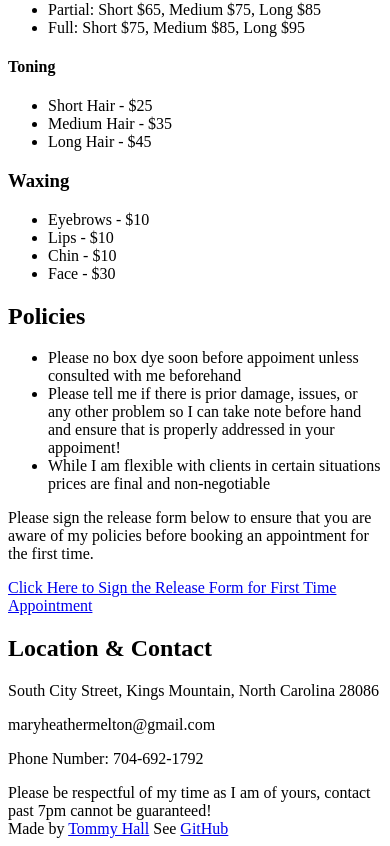
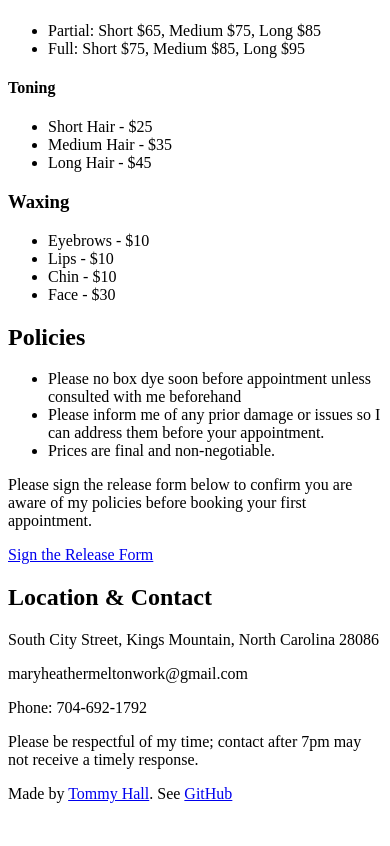
Before and after one commit to TeejMcSteez/salonsWebsite, a SvelteKit app: page / in a window 390 px wide. Shown: the part 815-1661 px from the top of the page. After the commit the page ends 1634 px from the top, so only its background shows below. Built offline with nearby package versions, Linux system fonts and the light colour scheme.

Commit message:
Major update for front end added mobile compatibility as well as adjusted the layout for ease of reading

```diff
--- a/src/routes/+page.svelte
+++ b/src/routes/+page.svelte
@@ -1,35 +1,71 @@
-<div class="dark:bg-slate-900 overflow-auto">
-    <div class=" bg-gradient-to-r from-neutral-800 to-pink-600 text-white container mx-auto px-6 py-6 flex items-center justify-between max-w-screen">
-        <h1 class="text-4xl font-extrabold tracking-tight">Heathers Website</h1>
-        <nav class="opacity-0 space-x-4 lg:opacity-100">
-            <a href="#policies" class="m-4 hover:text-pink-300 hover:bg-pink-400 transition-colors text-xl bg-slate-600 p-3 rounded-xl">Policies</a>
-            <a href="#location/contact" class="m-4 hover:text-pink-300 hover:bg-pink-400 transition-colors text-xl bg-slate-600 p-3 rounded-xl">Contact</a>
+<script>
+    let showMenu = false;
+
+    function toggleNavBar() {
+      showMenu = !showMenu;
+    }
+  </script>
+
+  <div class="min-h-screen dark:bg-slate-900 bg-local">
+    <!-- Header and Navigation -->
+    <header class="bg-gradient-to-r from-neutral-800 to-pink-600 dark:from-pink-600 dark:to-neutral-800 text-white">
+      <div class="container mx-auto px-6 py-4 flex items-center justify-between">
+        <h1 class="text-3xl md:text-4xl font-extrabold tracking-tight">Heathers Website</h1>
+        <!-- Mobile Hamburger Icon -->
+        <button class="lg:hidden focus:outline-none" on:click={toggleNavBar} aria-label="Toggle navigation menu">
+          <svg class="w-8 h-8" fill="none" stroke="currentColor" viewBox="0 0 24 24">
+            {#if showMenu === false}
+            <path stroke-linecap="round" stroke-linejoin="round" stroke-width="2"
+            d="M4 6h16M4 12h16M4 18h16"></path>
+            {/if}
+            {#if showMenu === true}
+                <path stroke-linecap="round" stroke-linejoin="round" stroke-width="2" d="M6 18L18 6M6 6l12 12"></path>
+            {/if}
+          </svg>
+        </button>
+        <!-- Desktop Navigation -->
+        <nav class="hidden lg:flex space-x-4">
+          <a href="#policies" class="px-4 py-2 rounded hover:bg-pink-400 transition">Policies</a>
+          <a href="#location/contact" class="px-4 py-2 rounded hover:bg-pink-400 transition">Contact</a>
         </nav>
       </div>
+      <!-- Mobile Navigation -->
+      {#if showMenu}
+        <nav class="lg:hidden bg-gradient-to-r from-neutral-800 to-pink-600">
+          <div class="container mx-auto px-6 py-2 flex flex-col space-y-2">
+            <a href="#policies" class="block px-4 py-2 rounded hover:bg-pink-400 transition">Policies</a>
+            <a href="#location/contact" class="block px-4 py-2 rounded hover:bg-pink-400 transition">Contact</a>
+          </div>
+        </nav>
+      {/if}
+    </header>
 
-    <main class="container mx-auto px-6">
-        <section id="services" class="my-12 p-6 bg-white dark:bg-slate-800 dark:text-gray-100 rounded-lg shadow-md">
+    <!-- Main Content -->
+    <main class="container mx-auto px-6 py-8">
+      <section id="services" class="my-8 p-6 bg-white dark:bg-slate-800 dark:text-gray-100 rounded-lg shadow">
         <h2 class="text-2xl font-bold mb-4">Services</h2>
+        <!-- Extensions -->
         <div id="extensions" class="mb-6">
           <h3 class="text-xl font-semibold underline">Extensions</h3>
           <p class="text-gray-600 dark:text-gray-300">Consultation Required (Prices provided at consultation)</p>
-                <ul class="list-disc ml-6 mt-2">
-                    <li class="text-gray-700 dark:text-gray-200 font-medium">$150+</li>
+          <ul class="list-disc pl-5 mt-2">
+            <li class="text-gray-700 dark:text-gray-200">$150+</li>
           </ul>
         </div>
+        <!-- Haircuts -->
         <div id="haircuts" class="mb-6">
           <h3 class="text-xl font-semibold underline">Haircuts</h3>
-                <div class="grid grid-cols-1 md:grid-cols-2 gap-4">
+          <div class="grid grid-cols-1 md:grid-cols-2 gap-4 mt-2">
             <div>
               <h4 class="font-semibold italic">Men</h4>
-                        <ul class="list-disc ml-6">
+              <ul class="list-disc pl-5">
                 <li>Hair Cut - $20</li>
                 <li>Beard Trim - $10</li>
               </ul>
             </div>
             <div>
               <h4 class="font-semibold italic">Women</h4>
-                        <ul class="list-disc ml-6">
+              <ul class="list-disc pl-5">
                 <li>Dry Cut - $30</li>
                 <li>Shampoo/Cut/Style - $35</li>
                 <li>Shampoo Style - $35</li>
@@ -38,13 +74,14 @@
             </div>
           </div>
         </div>
+        <!-- Color & Foils -->
         <div id="color" class="mb-6">
           <h3 class="text-xl font-semibold underline">Color & Foils</h3>
           <p class="text-gray-600 dark:text-gray-300">Single color included (4oz) & additional usage at extra cost</p>
           <div class="grid grid-cols-1 md:grid-cols-2 gap-4 mt-2">
             <div>
               <h4 class="font-medium">Color</h4>
-                        <ul class="list-disc ml-6">
+              <ul class="list-disc pl-5">
                 <li>Short Hair - $55</li>
                 <li>Medium Hair - $65</li>
                 <li>Long Hair - $85</li>
@@ -53,7 +90,7 @@
             </div>
             <div>
               <h4 class="font-medium">Foils</h4>
-                        <ul class="list-disc ml-6">
+              <ul class="list-disc pl-5">
                 <li>Partial: Short $65, Medium $75, Long $85</li>
                 <li>Full: Short $75, Medium $85, Long $95</li>
               </ul>
@@ -61,16 +98,17 @@
           </div>
           <div class="mt-4">
             <h4 class="font-medium">Toning</h4>
-                    <ul class="list-disc ml-6">
+            <ul class="list-disc pl-5">
               <li>Short Hair - $25</li>
               <li>Medium Hair - $35</li>
               <li>Long Hair - $45</li>
             </ul>
           </div>
         </div>
+        <!-- Waxing -->
         <div id="waxing">
           <h3 class="text-xl font-semibold underline">Waxing</h3>
-                <ul class="list-disc ml-6">
+          <ul class="list-disc pl-5">
             <li>Eyebrows - $10</li>
             <li>Lips - $10</li>
             <li>Chin - $10</li>
@@ -79,29 +117,40 @@
         </div>
       </section>
 
-        <section id="policies" class="my-12 p-6 bg-white rounded-lg shadow-md dark:bg-slate-800 dark:text-gray-100">
+      <section id="policies" class="my-8 p-6 bg-white dark:bg-slate-800 dark:text-gray-100 rounded-lg shadow">
         <h2 class="text-2xl font-bold mb-4">Policies</h2>
-
-            <ul class="list-disc ml-6 mb-6 text-xl">
-                <li>Please no box dye soon before appoiment unless consulted with me beforehand</li>
-                <li>Please tell me if there is prior damage, issues, or any other problem so I can take note before hand and ensure that is properly addressed in your appoiment!</li>
-                <li>While I am flexible with clients in certain situations prices are final and non-negotiable</li>
+        <ul class="list-disc pl-5 mb-6 text-lg">
+          <li>Please no box dye soon before appointment unless consulted with me beforehand</li>
+          <li>Please inform me of any prior damage or issues so I can address them before your appointment.</li>
+          <li>Prices are final and non-negotiable.</li>
         </ul>
-
-            <p class="text-gray-700 dark:text-gray-200 text-2xl">Please sign the release form below to ensure that you are aware of my policies before booking an appointment for the first time.</p>
-            <a href="https://forms.gle/PH5UyD3apJJFgXVH9" class="text-3xl m-10 underline italic hover:animate-pulse">Click Here to Sign the Release Form for First Time Appointment</a>
+        <p class="text-gray-700 dark:text-gray-200 text-lg mb-4">
+          Please sign the release form below to confirm you are aware of my policies before booking your first appointment.
+        </p>
+        <a href="https://forms.gle/HpeYNZTKBB5XhjH56"
+           class="text-xl underline italic hover:animate-pulse">Sign the Release Form</a>
       </section>
 
-        <section id="location/contact" class="my-12 p-6 bg-white rounded-lg shadow-md dark:bg-slate-800 dark:text-gray-100">
+      <section id="pictureParralax">
+
+      </section>
+
+      <section id="location/contact" class="my-8 p-6 bg-white dark:bg-slate-800 dark:text-gray-100 rounded-lg shadow">
         <h2 class="text-2xl font-bold mb-4">Location & Contact</h2>
         <p class="mb-4 text-gray-700 dark:text-gray-200">South City Street, Kings Mountain, North Carolina 28086</p>
-            <p class="mb-4">maryheathermelton@gmail.com</p>
-            <p class="mb-4">Phone Number: 704-692-1792</p>
-            <footer class="mb-4">Please be respectful of my time as I am of yours, contact past 7pm cannot be guaranteed!</footer>
+        <p class="mb-4 text-lg">maryheathermeltonwork@gmail.com</p>
+        <p class="mb-4 text-lg">Phone: 704-692-1792</p>
+        <footer class="text-sm">
+          Please be respectful of my time; contact after 7pm may not receive a timely response.
+        </footer>
       </section>
     </main>
+
+    <!-- Footer -->
+    <footer class="text-center bg-black text-white py-4">
+      <p>
+        Made by <a href="https://teejmcsteez.tech/" target="_blank" class="underline italic">Tommy Hall</a>.
+        See <a href="https://github.com/TeejMcSteez/salonsWebsite" target="_blank" class="italic underline">GitHub</a>
+      </p>
+    </footer>
   </div>
-
-<div class="text-center bg-black text-white">
-    <footer>Made by <a href="https://teejmcsteez.tech/" target="_blank" class="underline italic">Tommy Hall</a> See <a href="https://github.com/TeejMcSteez/salonsWebsite" class="italic underline bold">GitHub</a></footer>
-</div>
```
Lines whose indentation alone changed are shown as unchanged.
